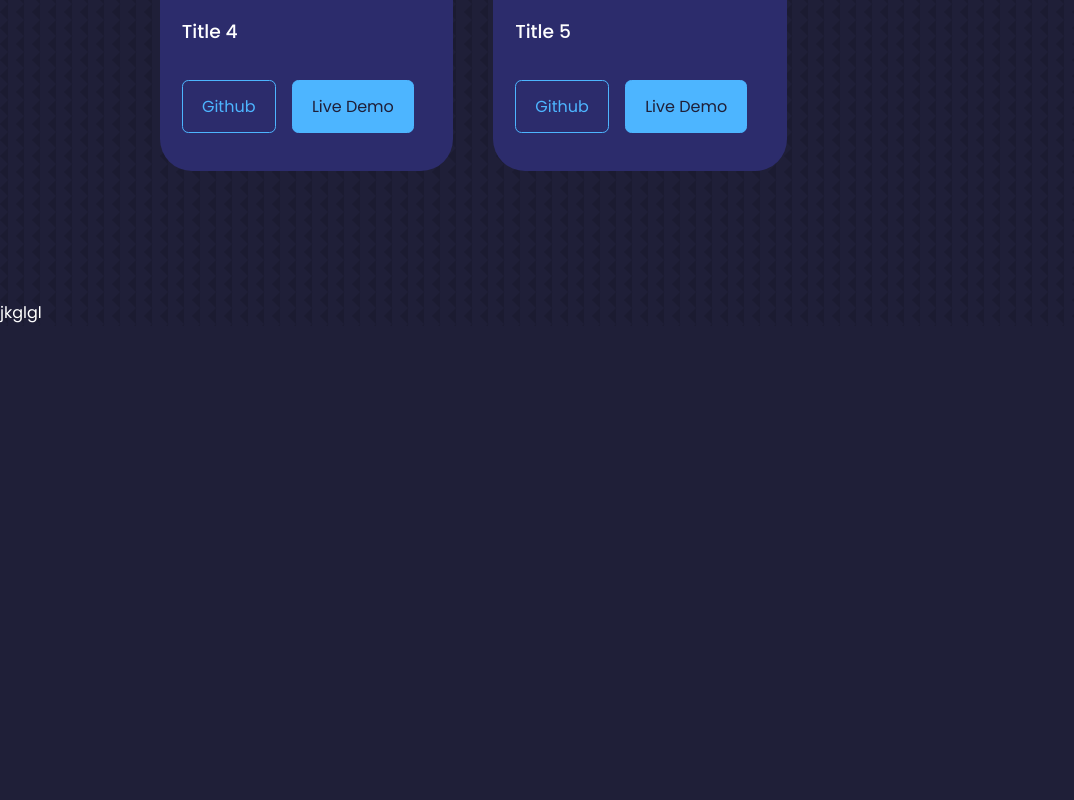
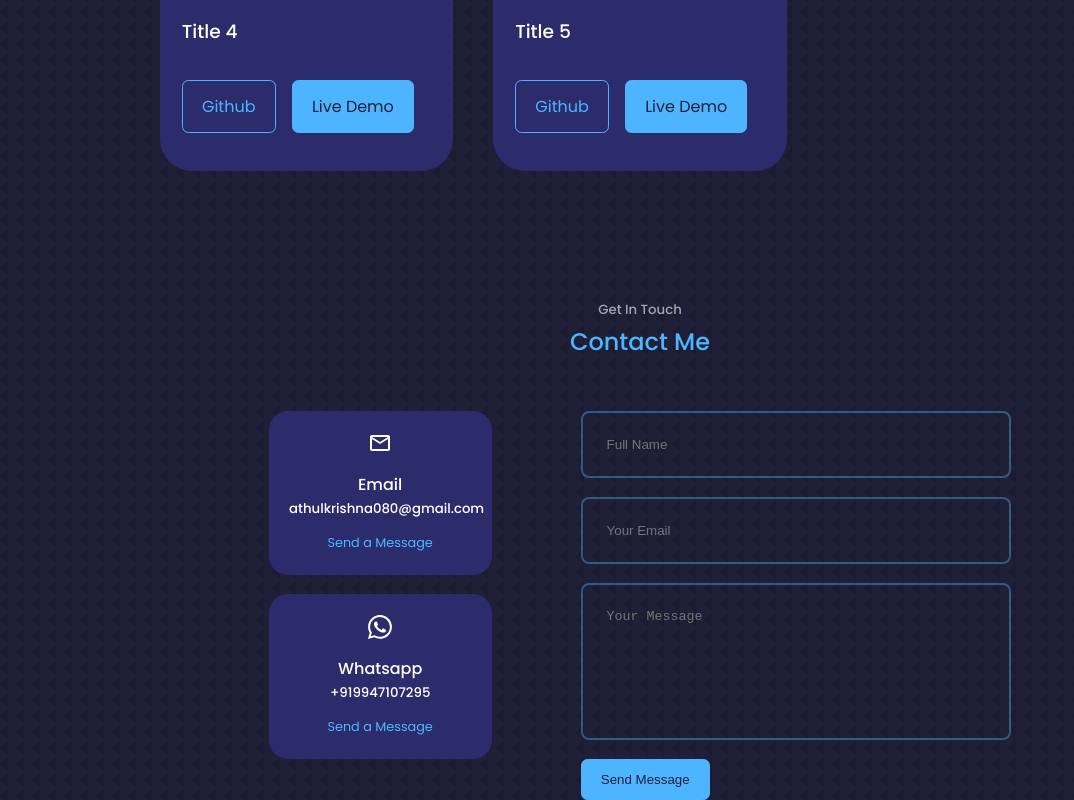
Before and after one commit to athul2002/portfolio, a React (Create React App) app: page / in a window 1280 px wide. Shown: the part 2924-3724 px from the top of the page, without its empty margins (0-1074 px from the left). Before the commit the page ends 3250 px from the top, so only its background shows below. Built offline with nearby package versions, Linux system fonts and the light colour scheme.

Commit message:
Contact page

```diff
--- a/package.json
+++ b/package.json
@@ -6,6 +6,8 @@
     "@testing-library/jest-dom": "^5.16.5",
     "@testing-library/react": "^13.4.0",
     "@testing-library/user-event": "^13.5.0",
+    "emailjs": "^4.0.2",
+    "emailjs-com": "^3.2.0",
     "react": "^18.2.0",
     "react-dom": "^18.2.0",
     "react-icons": "^4.9.0",
--- a/src/components/contact/Contact.css
+++ b/src/components/contact/Contact.css
@@ -0,0 +1,63 @@
+ .container.contact_container{
+    width: 58%;
+    display: grid;
+    grid-template-columns: 30% 58%;
+    gap: 12%;
+}
+.contact_options{
+    display: flex;
+    flex-direction: column;
+    gap: 1.2rem;
+}
+
+.contact_option{
+    background: var(--color-bg-variant);
+    padding: 1.2rem;
+    border-radius: 1.2rem;
+    text-align: center;
+    border: 1px solid transparent;
+    transition: var(--transition);
+}
+
+.contact_option:hover{
+    background: transparent;
+    border-color: var(--color-primary-variant);
+}
+.contact_icon{
+    font-size: 1.5rem;
+    margin-bottom: 0.5rem;
+}
+
+.contact_option a{
+    margin-top: 0.7rem;
+    display: inline-block;
+    font-size: 0.8rem;
+}
+
+form{
+    display: flex;
+    flex-direction: column;
+    gap: 1.2rem;
+}
+
+input, textarea{
+    width: 100%;
+    padding: 1.5rem;
+    border-radius: 0.5rem;
+    background: transparent;
+    border: 2px solid var(--color-primary-variant);
+    resize: none;
+    color:var(--color-white);
+}
+
+@media screen and (max-width:1024px){
+    .container.contact_container{
+        grid-template-columns: 1fr;
+        gap: 2rem;
+    }
+}
+@media screen and (max-width:600px){
+    .container.contact_container{
+        width: var(--container-width-sm);
+    }
+}
--- a/src/components/contact/Contact.jsx
+++ b/src/components/contact/Contact.jsx
@@ -1,9 +1,50 @@
-import React from 'react'
+import React, { useRef } from 'react';
+import emailjs from 'emailjs-com'
 import './Contact.css'
+import {MdOutlineEmail} from 'react-icons/md'
+import {BsWhatsapp} from 'react-icons/bs'
 const Contact = () => {
+  const form = useRef();
+
+  const sendEmail = (e) => {
+    e.preventDefault();
+
+    emailjs.sendForm('service_ywcfl4g', 'template_45fs22o', form.current, 'eOtldvc-lQUty8YaY')
+    e.target.reset()
+  };
+
   return (
     <section id='contact'>
+      <h5>Get In Touch</h5>
+      <h2>Contact Me</h2>
+      <div className="container contact_container">
+        <div className="contact_options">
+          <article className="contact_option">
+          <MdOutlineEmail className='contact_icon'/>
+            <h4>
+              Email
+            </h4>
+            <h5>athulkrishna080@gmail.com</h5>
+            <a href="mailto:athulkrishna080@gmail.com" target='_blank' rel="noreferrer">Send a Message</a>
+          </article>
 
+          <article className="contact_option">
+          <BsWhatsapp className='contact_icon'/>
+            <h4>
+              Whatsapp
+            </h4>
+            <h5>+919947107295</h5>
+            <a href="https://api.whatsapp.com/send?phone=9947107295" target='_blank' rel="noreferrer">Send a Message</a>
+          </article>
+        </div>
+        {/* END OF CONTACT */}
+        <form ref={form} onSubmit={sendEmail}>
+          <input type="text" name='name' placeholder='Full Name' required/>
+          <input type="email" name='email' placeholder='Your Email' required/>
+          <textarea name='message'rows="7" placeholder='Your Message' required/>
+          <button type='submit'className='btn btn-primary'>Send Message</button>
+        </form>
+      </div>
     </section>
   )
 }
--- a/src/components/footer/Footer.jsx
+++ b/src/components/footer/Footer.jsx
@@ -3,7 +3,7 @@
 const Footer = () => {
   return (
     <div>
-      jkglgl
+
     </div>
   )
 }
```
Also changed, not shown: 1 other file (tests, documents, lock files or other folders).
